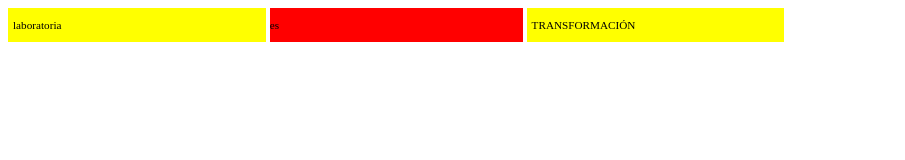
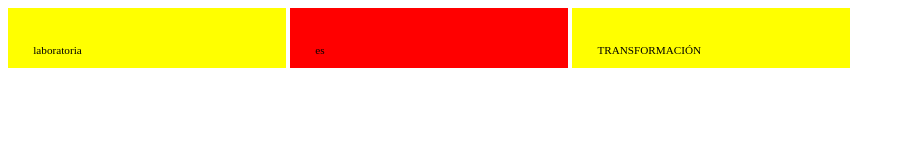
Before and after one commit to rodriguezadriana/displys, a plain HTML site: page index.html in a window 1280 px wide. Shown: the whole page, without its empty margins (0-905 px from the left). Drawn offline with Linux system fonts and the light colour scheme.

Commit message:
poner class a p inline

```diff
--- a/clas.css
+++ b/clas.css
@@ -14,12 +14,15 @@ div{
 
 }
 .pdl5{
-	padding-left: 5px;
+	padding-left: 2%;
 }
-.pdt5{git
-	padding-top: 5px;
+.pdt5{
+	padding-top: 2%;
 
 }
 .may{
 	text-transform: uppercase;
 }
+.p{
+	display:inline;
+}
--- a/index.html
+++ b/index.html
@@ -14,10 +14,10 @@
 	<div class="amarillo pdt5 pdl5">
 	   <p>laboratoria</p>
 	</div>
-	<div class="rojo pdt5">
+	<div class="rojo pdt5 pdl5">
 	   <p>es</p>
 	  </div>
-	<div class="amarillo may pdl5">
+	<div class="amarillo may pdl5 pdt5">
 	   <p>Transformación</p>
 	</div>
 </body>
```
